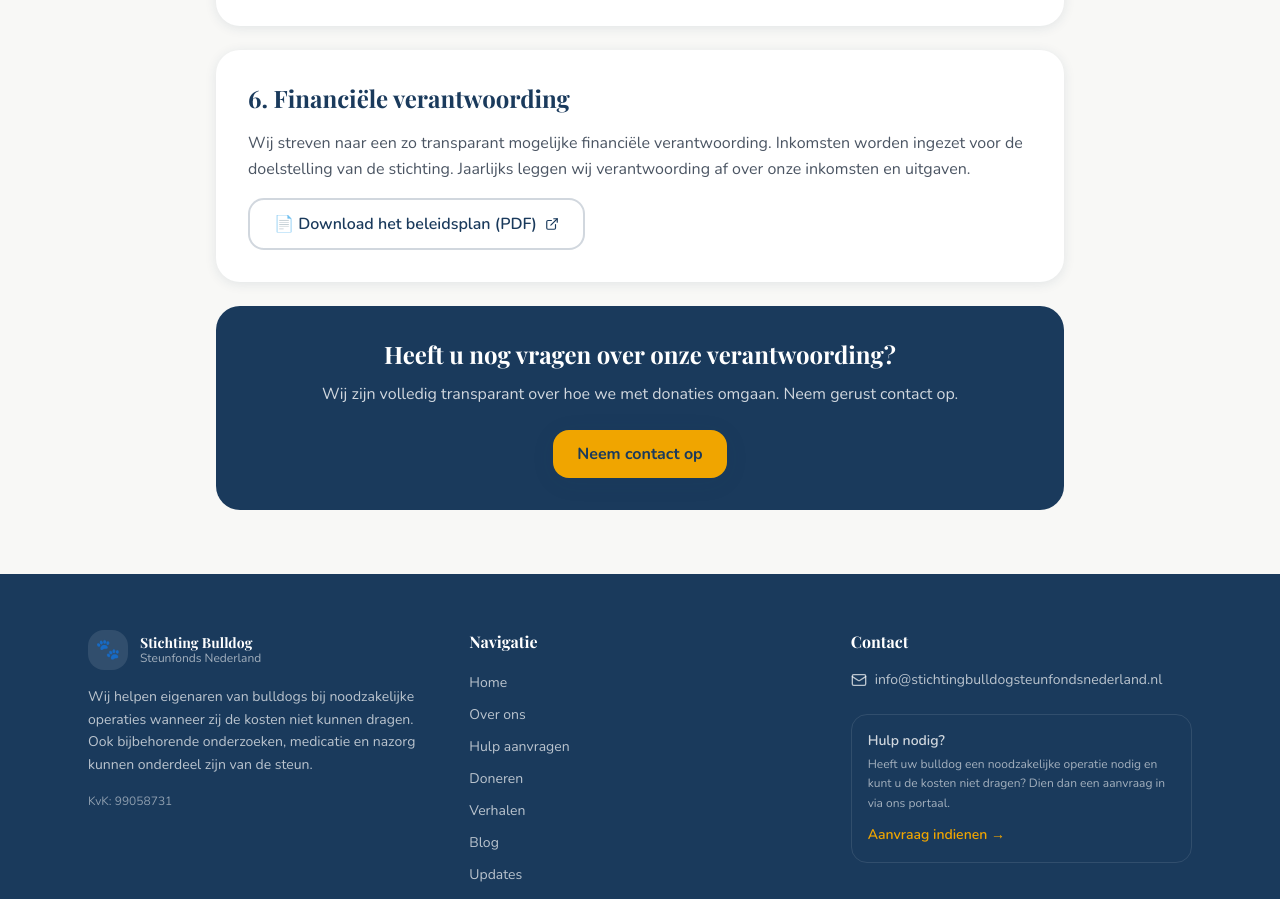
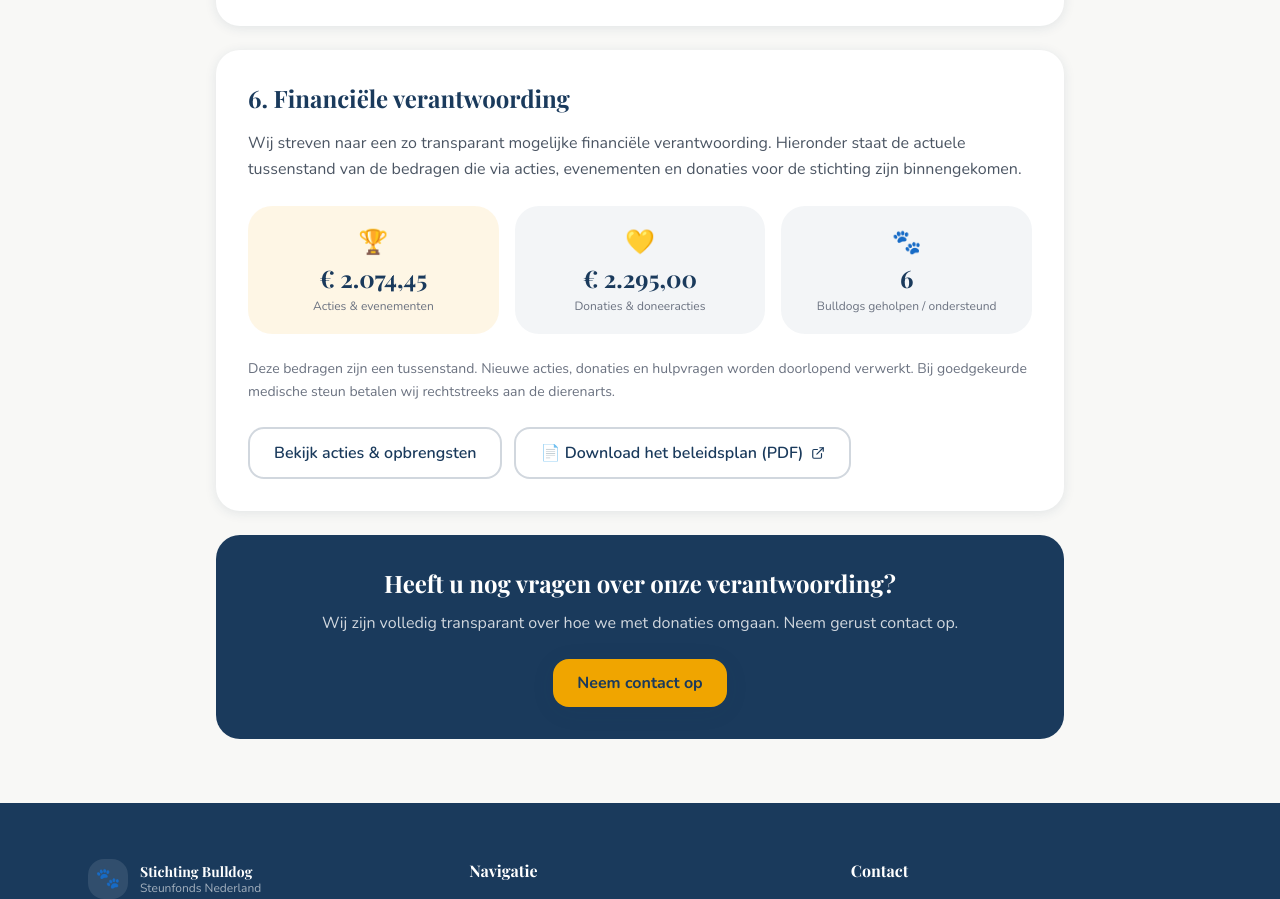
Before and after one commit to michielpetersenmp-cmd/bulldog-website, a Next.js app: page /anbi in a window 1280 px wide. Shown: the part 2180-3079 px from the top of the page. Built offline with nearby package versions, Linux system fonts and the light colour scheme; a web font is replaced by a local one.

Commit message:
Website: financieel overzicht toevoegen aan transparantiepagina

```diff
--- a/src/app/anbi/page.tsx
+++ b/src/app/anbi/page.tsx
@@ -133,9 +133,36 @@ export default function AnbiPage() {
           {/* Financiële verantwoording */}
           <div className="bg-white rounded-2xl shadow-card p-8">
             <h2 className="font-display font-bold text-primary text-2xl mb-4">6. Financiële verantwoording</h2>
-            <p className="text-gray-600 leading-relaxed mb-4">
-              Wij streven naar een zo transparant mogelijke financiële verantwoording. Inkomsten worden ingezet voor de doelstelling van de stichting. Jaarlijks leggen wij verantwoording af over onze inkomsten en uitgaven.
+            <p className="text-gray-600 leading-relaxed mb-6">
+              Wij streven naar een zo transparant mogelijke financiële verantwoording. Hieronder staat de actuele tussenstand van de bedragen die via acties, evenementen en donaties voor de stichting zijn binnengekomen.
             </p>
+
+            <div className="grid sm:grid-cols-3 gap-4 mb-6">
+              <div className="bg-accent/10 rounded-2xl p-5 text-center">
+                <div className="text-2xl mb-1">🏆</div>
+                <div className="font-display font-bold text-primary text-2xl">€ 2.074,45</div>
+                <div className="text-xs text-gray-500 mt-1">Acties & evenementen</div>
+              </div>
+              <div className="bg-primary/5 rounded-2xl p-5 text-center">
+                <div className="text-2xl mb-1">💛</div>
+                <div className="font-display font-bold text-primary text-2xl">€ 2.295,00</div>
+                <div className="text-xs text-gray-500 mt-1">Donaties & doneeracties</div>
+              </div>
+              <div className="bg-primary/5 rounded-2xl p-5 text-center">
+                <div className="text-2xl mb-1">🐾</div>
+                <div className="font-display font-bold text-primary text-2xl">6</div>
+                <div className="text-xs text-gray-500 mt-1">Bulldogs geholpen / ondersteund</div>
+              </div>
+            </div>
+
+            <p className="text-sm text-gray-500 leading-relaxed mb-6">
+              Deze bedragen zijn een tussenstand. Nieuwe acties, donaties en hulpvragen worden doorlopend verwerkt. Bij goedgekeurde medische steun betalen wij rechtstreeks aan de dierenarts.
+            </p>
+
+            <div className="flex flex-col sm:flex-row gap-3">
+              <Link href="/acties" className="btn-secondary inline-flex">
+                Bekijk acties & opbrengsten
+              </Link>
               <a
                 href="https://stichtingbulldogsteunfondsnederland.nl/Beleidsplan_Stichting_Bulldog_Steunfonds.pdf"
                 target="_blank"
@@ -144,6 +171,7 @@ export default function AnbiPage() {
               >
                 📄 Download het beleidsplan (PDF) <ExternalLink size={14} />
               </a>
+            </div>
           </div>
 
           {/* CTA */}
```
Lines whose indentation alone changed are shown as unchanged.
